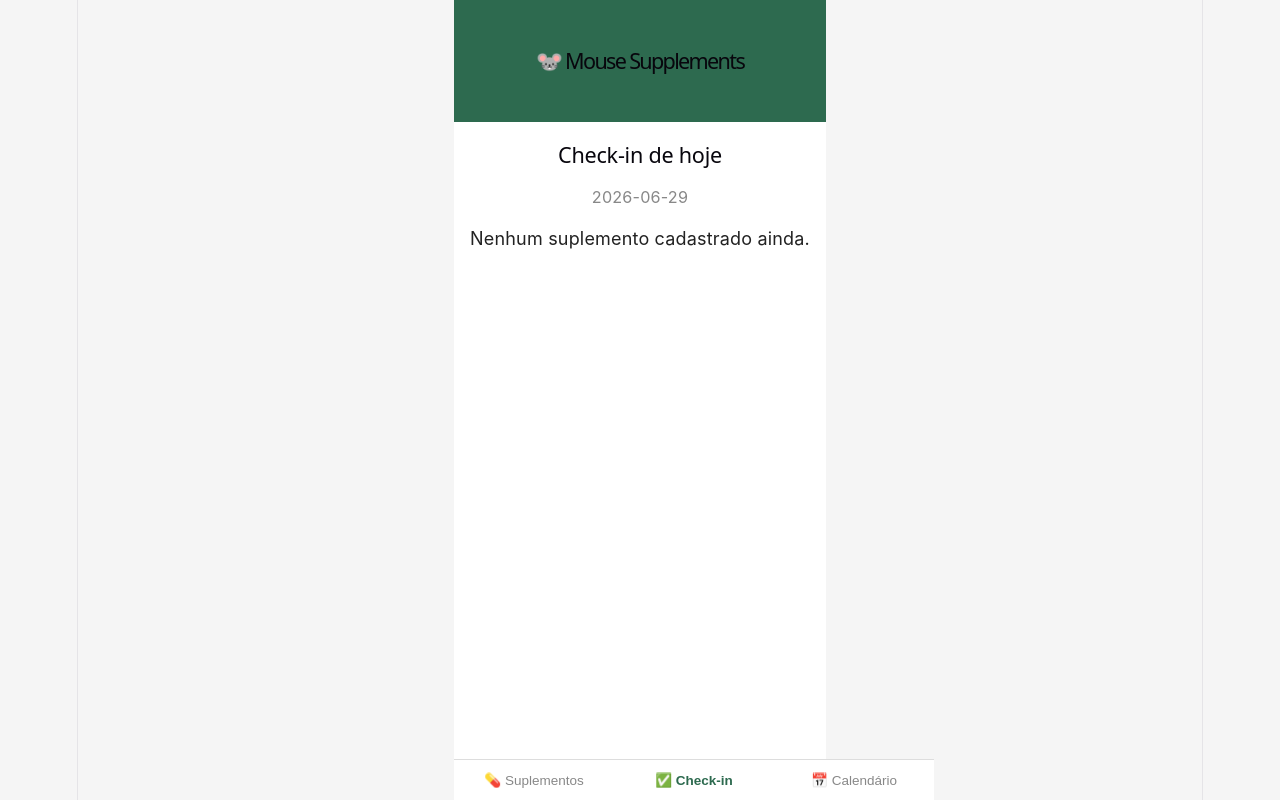
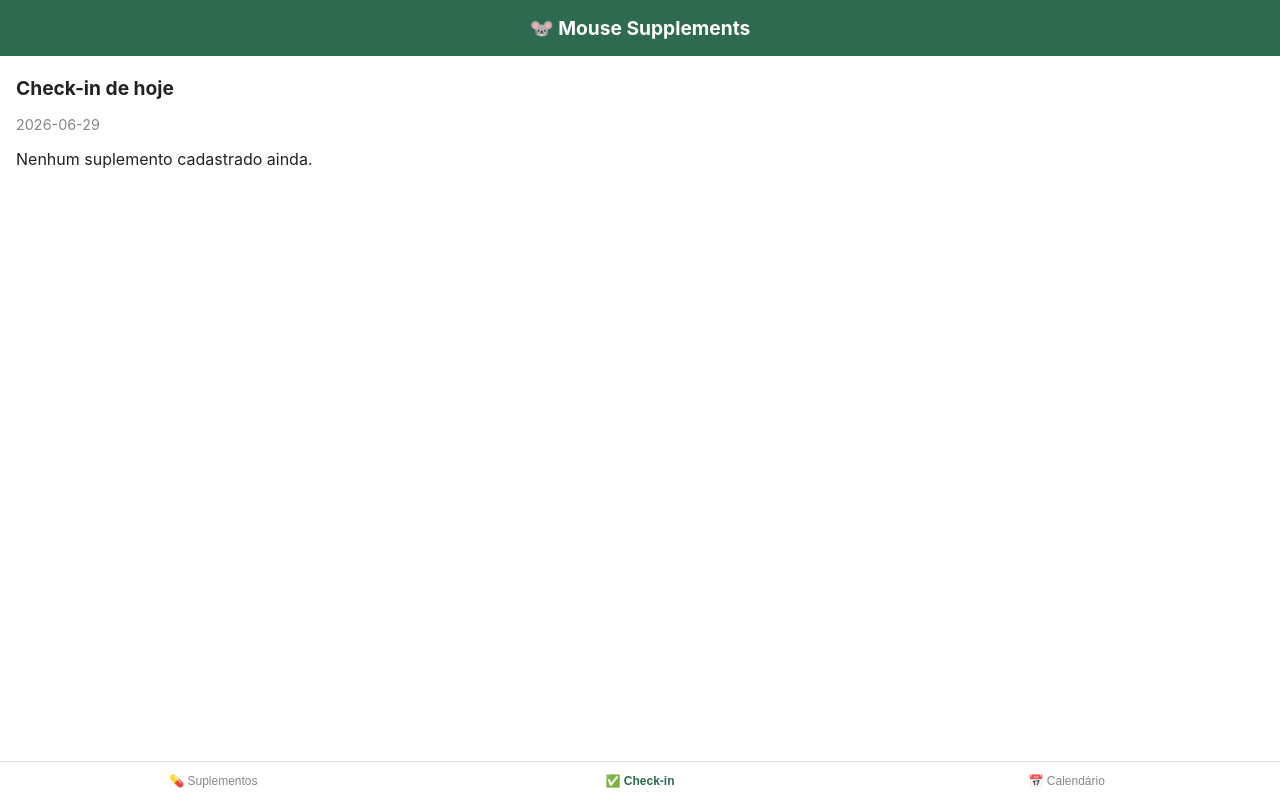
Before and after one commit to lazoskii/app_registro_antiaging, a React (Vite) app: page / in a window 1280 px wide. Built offline with nearby package versions, Linux system fonts and the light colour scheme.

Commit message:
fix index

```diff
--- a/src/App.css
+++ b/src/App.css
@@ -11,7 +11,7 @@
 }
 
 .app {
-  max-width: 480px;
+  max-width: 100%;
   margin: 0 auto;
   min-height: 100vh;
   display: flex;
@@ -39,11 +39,13 @@
 nav {
   position: fixed;
   bottom: 0;
+  left: 0;
+  right: 0;
   width: 100%;
-  max-width: 480px;
   display: flex;
   background: white;
   border-top: 1px solid #ddd;
+  padding-bottom: env(safe-area-inset-bottom);
 }
 
 nav button {
--- a/src/index.css
+++ b/src/index.css
@@ -1,110 +1,4 @@
-:root {
-  --text: #6b6375;
-  --text-h: #08060d;
-  --bg: #fff;
-  --border: #e5e4e7;
-  --code-bg: #f4f3ec;
-  --accent: #aa3bff;
-  --accent-bg: rgba(170, 59, 255, 0.1);
-  --accent-border: rgba(170, 59, 255, 0.5);
-  --social-bg: rgba(244, 243, 236, 0.5);
-  --shadow:
-    rgba(0, 0, 0, 0.1) 0 10px 15px -3px, rgba(0, 0, 0, 0.05) 0 4px 6px -2px;
-
-  --sans: system-ui, 'Segoe UI', Roboto, sans-serif;
-  --heading: system-ui, 'Segoe UI', Roboto, sans-serif;
-  --mono: ui-monospace, Consolas, monospace;
-
-  font: 18px/145% var(--sans);
-  letter-spacing: 0.18px;
-  color-scheme: light dark;
-  color: var(--text);
-  background: var(--bg);
-  font-synthesis: none;
-  text-rendering: optimizeLegibility;
-  -webkit-font-smoothing: antialiased;
-  -moz-osx-font-smoothing: grayscale;
-
-  @media (max-width: 1024px) {
-    font-size: 16px;
-  }
-}
-
-@media (prefers-color-scheme: dark) {
-  :root {
-    --text: #9ca3af;
-    --text-h: #f3f4f6;
-    --bg: #16171d;
-    --border: #2e303a;
-    --code-bg: #1f2028;
-    --accent: #c084fc;
-    --accent-bg: rgba(192, 132, 252, 0.15);
-    --accent-border: rgba(192, 132, 252, 0.5);
-    --social-bg: rgba(47, 48, 58, 0.5);
-    --shadow:
-      rgba(0, 0, 0, 0.4) 0 10px 15px -3px, rgba(0, 0, 0, 0.25) 0 4px 6px -2px;
-  }
-
-  #social .button-icon {
-    filter: invert(1) brightness(2);
-  }
-}
-
-body {
-  margin: 0;
-}
-
-#root {
-  width: 1126px;
-  max-width: 100%;
-  margin: 0 auto;
-  text-align: center;
-  border-inline: 1px solid var(--border);
-  min-height: 100svh;
-  display: flex;
-  flex-direction: column;
-  box-sizing: border-box;
-}
-
-h1,
-h2 {
-  font-family: var(--heading);
-  font-weight: 500;
-  color: var(--text-h);
-}
-
-h1 {
-  font-size: 56px;
-  letter-spacing: -1.68px;
-  margin: 32px 0;
-  @media (max-width: 1024px) {
-    font-size: 36px;
-    margin: 20px 0;
-  }
-}
-h2 {
-  font-size: 24px;
-  line-height: 118%;
-  letter-spacing: -0.24px;
-  margin: 0 0 8px;
-  @media (max-width: 1024px) {
-    font-size: 20px;
-  }
-}
-p {
-  margin: 0;
-}
-
-code,
-.counter {
-  font-family: var(--mono);
-  display: inline-flex;
-  border-radius: 4px;
-  color: var(--text-h);
-}
-
-code {
-  font-size: 15px;*, *::before, *::after {
+*, *::before, *::after {
   box-sizing: border-box;
   margin: 0;
   padding: 0;
@@ -121,7 +15,3 @@
   color: #222;
   -webkit-font-smoothing: antialiased;
 }
-  line-height: 135%;
-  padding: 4px 8px;
-  background: var(--code-bg);
-}
```
